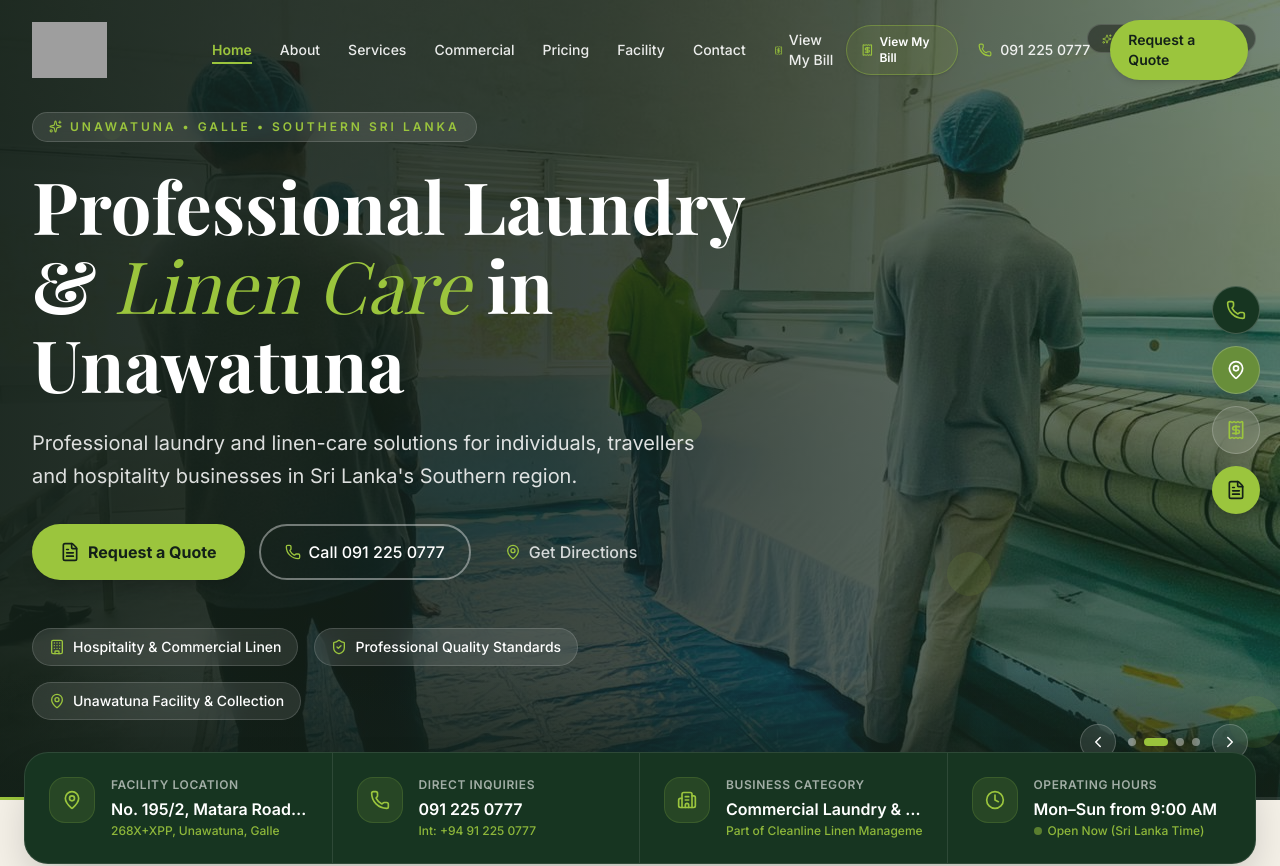
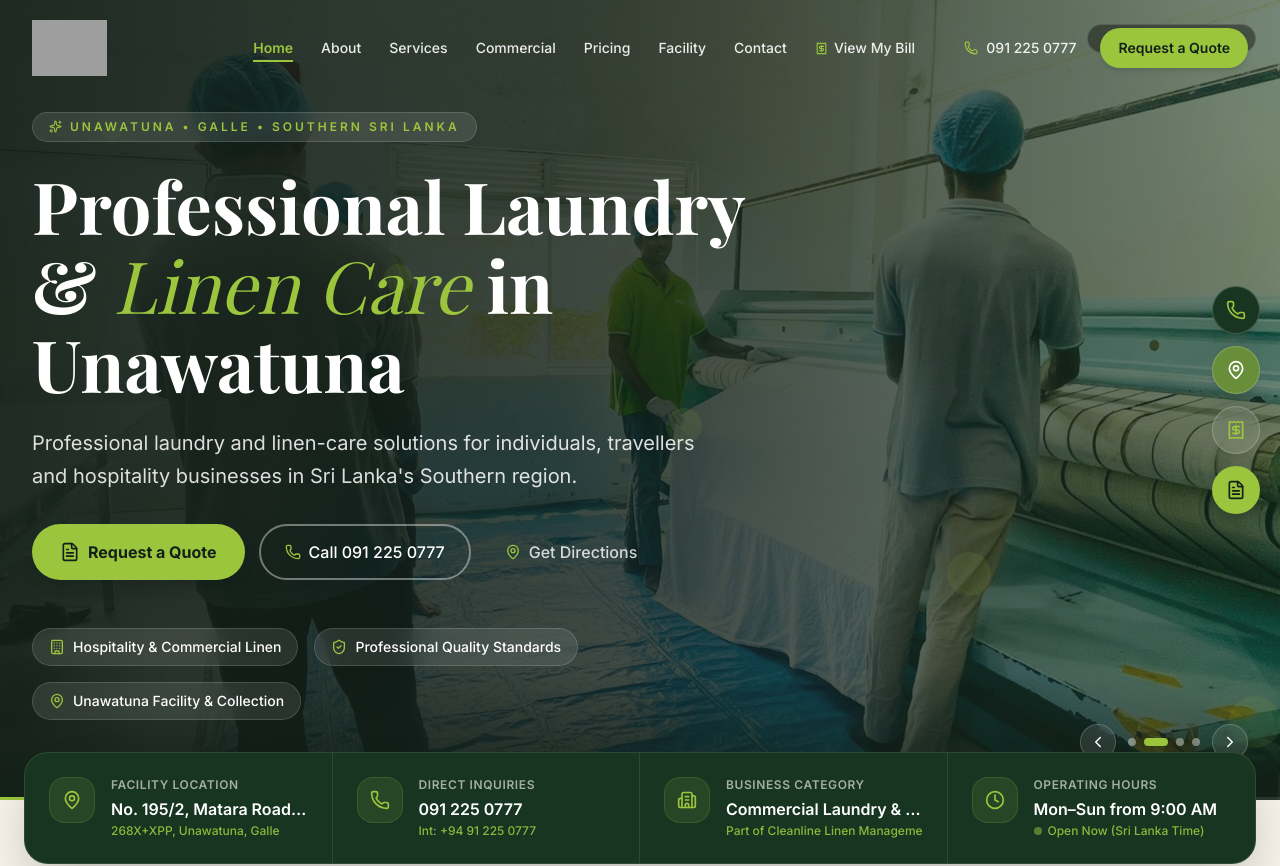
Before and after one commit to raveenn10-bit/Ananke-Laundry-Service, a Next.js app: page / in a window 1280 px wide. Shown: the top 866 px of the page. Built offline with nearby package versions, Linux system fonts and the light colour scheme; grey boxes are pictures that could not be loaded.

Commit message:
refactor: remove View My Bill pill button from desktop header

```diff
--- a/src/components/Header.tsx
+++ b/src/components/Header.tsx
@@ -80,14 +80,7 @@ export default function Header() {
             })}
           </nav>
 
-          <div className="hidden lg:flex items-center gap-3">
-            <Link
-              href="/my-bill"
-              className="flex items-center gap-1.5 text-white hover:text-accent font-semibold text-xs px-3.5 py-2 rounded-full border border-accent/40 hover:border-accent transition-all bg-accent/10 hover:bg-accent/20 shadow-sm"
-            >
-              <Receipt size={14} className="text-accent" />
-              <span>View My Bill</span>
-            </Link>
+          <div className="hidden lg:flex items-center gap-4">
             <a
               href="tel:+94912250777"
               className="flex items-center gap-2 text-white/90 hover:text-accent text-sm font-medium px-2 py-2 transition-colors"
```
